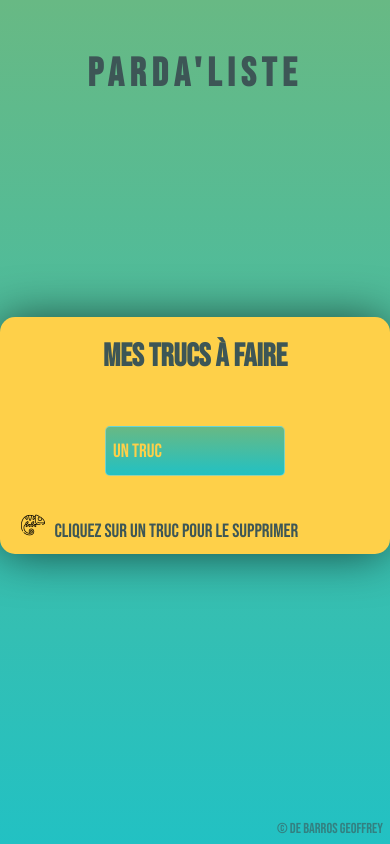
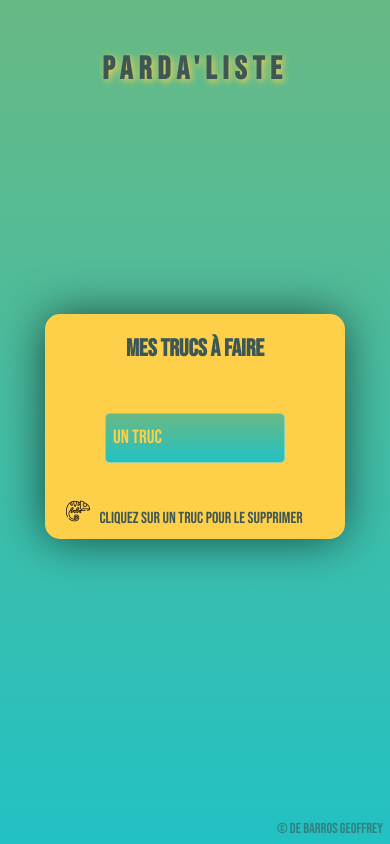
Before and after one commit to GeoffreyDEBARROS/ToDo-List, a plain HTML site: page index.html in a window 390 px wide. Drawn offline with Linux system fonts and the light colour scheme.

Commit message:
responsive ok

```diff
--- a/style.css
+++ b/style.css
@@ -16,6 +16,7 @@ h1 {
     padding-top: 50px;
     letter-spacing: 6px;
     color: #3D5656;
+    text-shadow: 2px 2px 7px #FED049;
 }
 #parda {
     opacity: 0;
@@ -114,3 +115,41 @@ li.checked:hover:after {
     font-size: 0.9rem;
     color: #3d56569a;
 }
+
+/* Media Queries */
+
+@media screen and (max-width: 700px) {
+    #liste {
+        letter-spacing: 50px;
+    }
+    .listContainer {
+        width: 500px;
+    }
+}
+
+@media screen and (max-width: 615px) {
+    .listContainer {
+        width: 400px;
+    }
+}
+
+@media screen and (max-width: 436px) {
+    .listContainer {
+        width: 300px;
+    }
+    h3 {
+        font-size: 1.5rem;
+    }
+    ul li {
+        font-size: 1rem;
+    }
+    ul li:hover:after {
+        font-size: 0.7rem;
+    }
+    h1 {
+        font-size: 2rem;
+    }
+    #liste {
+        letter-spacing: 30px;
+    }
+}
```
